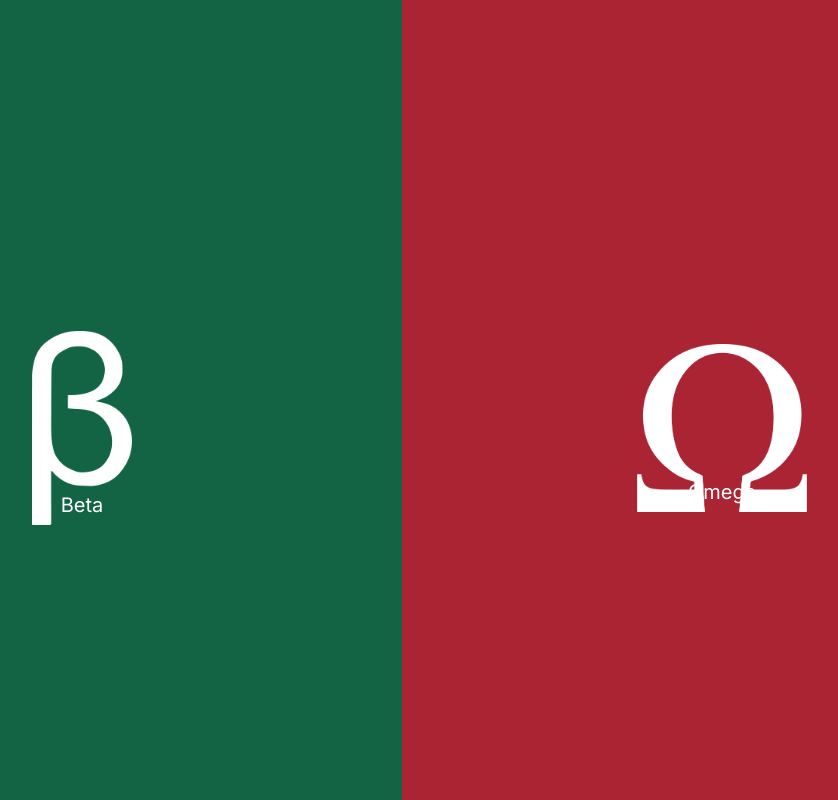
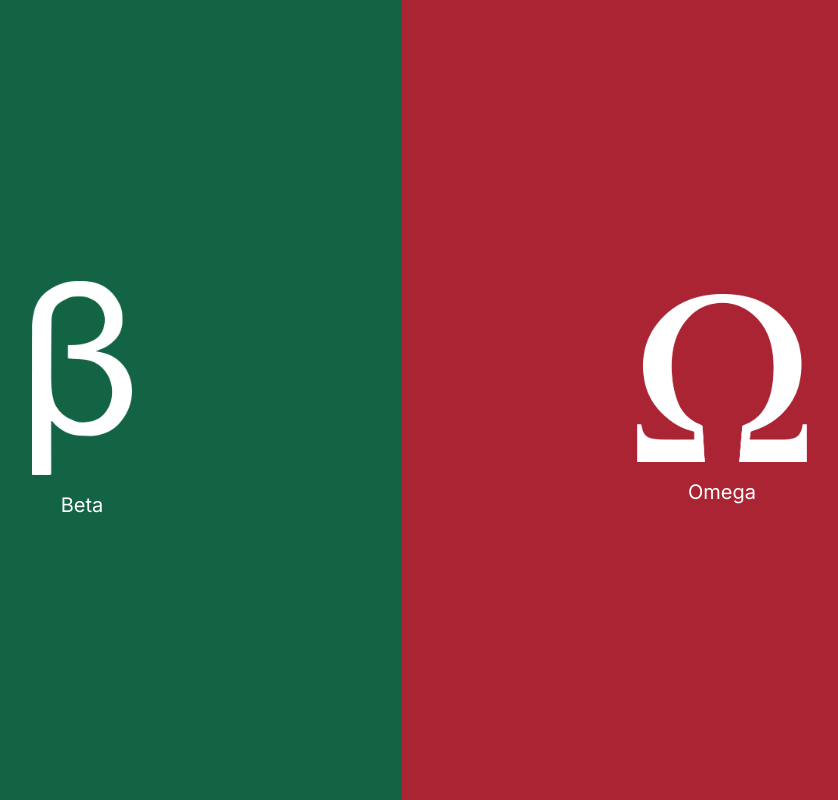
Before and after one commit to IWeppler/BetaOmega, a Next.js app in the folder front/: page /betaomega in a window 1280 px wide. Shown: the whole page, without its empty margins (238-1076 px from the left). Built offline with nearby package versions, Linux system fonts and the light colour scheme; a web font is replaced by a local one.

Commit message:
feat: Add Cloudinary to next.config and fix images

```diff
--- a/front/next.config.ts
+++ b/front/next.config.ts
@@ -5,37 +5,25 @@ const nextConfig: NextConfig = {
   images: {
     remotePatterns: [
       {
-        protocol: 'https',
-        hostname: 'betaomega.onrender.com',
-        port: '',
-        pathname: '/public/**',
+        protocol: "https",
+        hostname: "res.cloudinary.com",
+        port: "",
+        pathname: "/djqgt0lzg/image/upload/**",
       },
       {
-        protocol: 'http',
-        hostname: 'localhost',
-        port: '3001',
-        pathname: '/public/**',
+        protocol: "https",
+        hostname: "betaomega.onrender.com",
+        port: "",
+        pathname: "/public/**",
+      },
+      {
+        protocol: "http",
+        hostname: "localhost",
+        port: "3001",
+        pathname: "/public/**",
       },
     ],
   },
-
-  // async headers() {
-  //   return [
-  //     {
-  //       source: "/:path*",
-  //       headers: [
-  //         {
-  //           key: "Access-Control-Allow-Origin",
-  //           value: "https://betaomega.vercel.app/:path*", // este es el puerto de frontend
-  //         },
-  //         {
-  //           key: "Access-Control-Allow-Credentials",
-  //           value: "true",
-  //         },
-  //       ],
-  //     },
-  //   ];
-  // },
   async rewrites() {
     return [
       {
--- a/front/src/app/(pages)/betaomega/page.tsx
+++ b/front/src/app/(pages)/betaomega/page.tsx
@@ -1,55 +1,40 @@
 "use client";
 
-import { motion } from "framer-motion";
+import { motion, type Variants } from "framer-motion";
 import Image from "next/image";
 import Link from "next/link";
-import { useState, useEffect } from "react";
+
+const containerVariants: Variants = {
+  hidden: { opacity: 0, y: 50 },
+  visible: {
+    opacity: 1,
+    y: 0,
+    transition: {
+      duration: 0.8,
+      ease: "easeOut",
+    },
+  },
+};
 
 const Betaomega = () => {
-  const [showLinks, setShowLinks] = useState(false);
-  const [isDesktop, setIsDesktop] = useState(false);
-
-  useEffect(() => {
-    const handleResize = () => {
-      setIsDesktop(window.innerWidth >= 1024);
-    };
-
-    handleResize();
-    window.addEventListener('resize', handleResize);
-
-    const timer = setTimeout(() => setShowLinks(true), 1000);
-
-    return () => {
-      clearTimeout(timer);
-      window.removeEventListener('resize', handleResize);
-    };
-  }, []);
-
   return (
-    <div className="grid grid-cols-1 lg:grid-cols-2 h-screen">
-
+    <div className="grid h-screen grid-cols-1 lg:grid-cols-2">
       {/* Columna izquierda */}
-      <div className="bg-green flex flex-col items-center justify-center overflow-hidden">
+      <div className="bg-green flex items-center justify-center overflow-hidden">
+        {/* Un solo <motion.div> para agrupar imagen y link */}
         <motion.div
-          initial={isDesktop ? { x: -300, opacity: 0 } : { y: 50, opacity: 0 }}
-          animate={isDesktop ? { x: 0, opacity: 1 } : { y: 0, opacity: 1 }}
-          transition={{ duration: 1 }}
+          className="flex flex-col items-center justify-center gap-4 text-center"
+          variants={containerVariants}
+          initial="hidden"
+          animate="visible"
         >
           <Image
             src="/BETABCO.png"
             alt="Beta"
             width={100}
             height={80}
-            className="mb-4"
+            priority
           />
-        </motion.div>
-
-        {showLinks && (
-          <motion.div
-            initial={{ opacity: 0, y: 50 }}
-            animate={{ opacity: 1, y: 0 }}
-            transition={{ delay: 0.2, duration: 0.5 }}
-          >
           <Link
             href="/dashboard"
             className="text-white text-xl transition-all duration-300 ease-in-out hover:scale-110 hover:tracking-wider hover:[text-shadow:_0_0_10px_rgba(255,255,255,0.8)]"
@@ -57,31 +42,23 @@ const Betaomega = () => {
             Beta
           </Link>
         </motion.div>
-        )}
       </div>
 
       {/* Columna derecha */}
-      <div className="bg-red flex flex-col items-center justify-center overflow-hidden">
+      <div className="bg-red flex items-center justify-center overflow-hidden">
         <motion.div
-          initial={isDesktop ? { x: 300, opacity: 0 } : { y: 50, opacity: 0 }}
-          animate={isDesktop ? { x: 0, opacity: 1 } : { y: 0, opacity: 1 }}
-          transition={{ duration: 1 }}
+          className="flex flex-col items-center justify-center gap-4 text-center"
+          variants={containerVariants}
+          initial="hidden"
+          animate="visible"
         >
           <Image
             src="/OMEGABCO.png"
             alt="Omega"
             width={170}
             height={80}
-            className="mb-4"
+            priority
           />
-        </motion.div>
-
-        {showLinks && (
-          <motion.div
-            initial={{ opacity: 0, y: 50 }}
-            animate={{ opacity: 1, y: 0 }}
-            transition={{ delay: 0.2, duration: 0.5 }}
-          >
           <Link
             href="/omega"
             className="text-white text-xl transition-all duration-300 ease-in-out hover:scale-110 hover:tracking-wider hover:[text-shadow:_0_0_10px_rgba(255,255,255,0.8)]"
@@ -89,7 +66,6 @@ const Betaomega = () => {
             Omega
           </Link>
         </motion.div>
-        )}
       </div>
     </div>
   );
```
Lines whose indentation alone changed are shown as unchanged.
